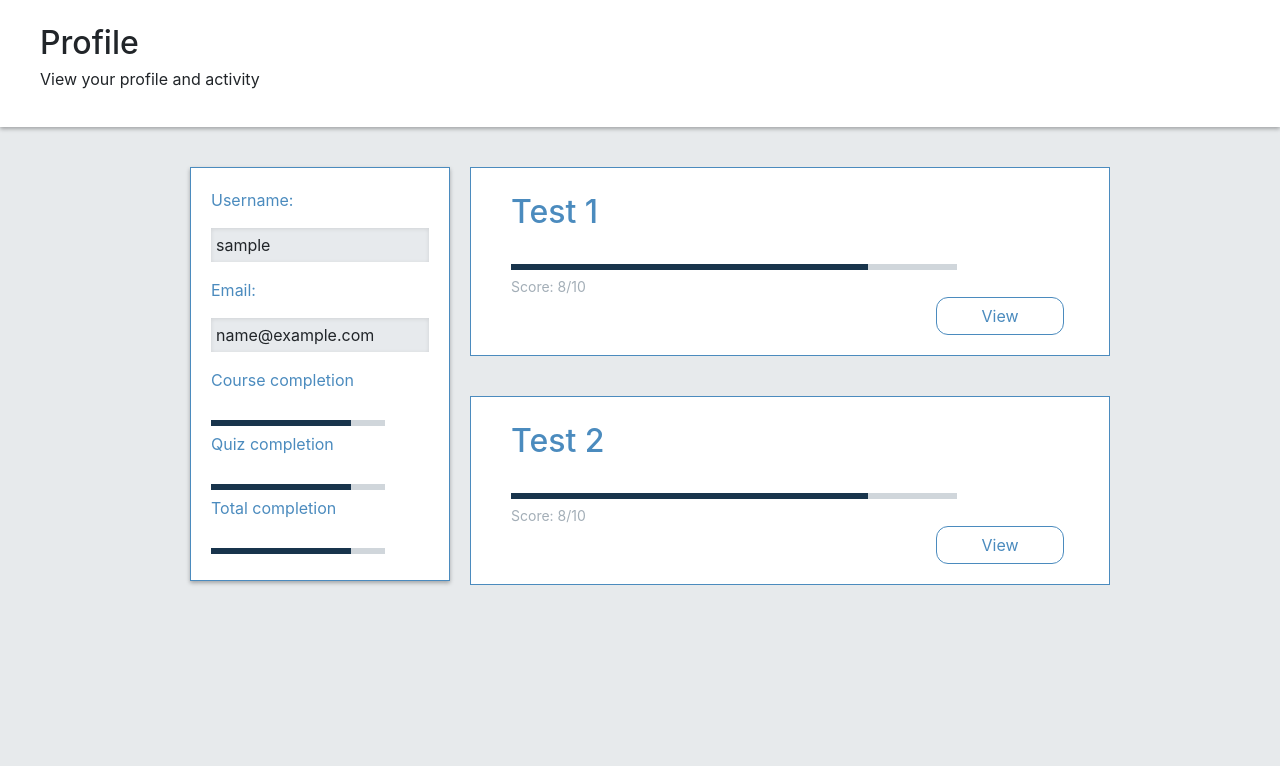
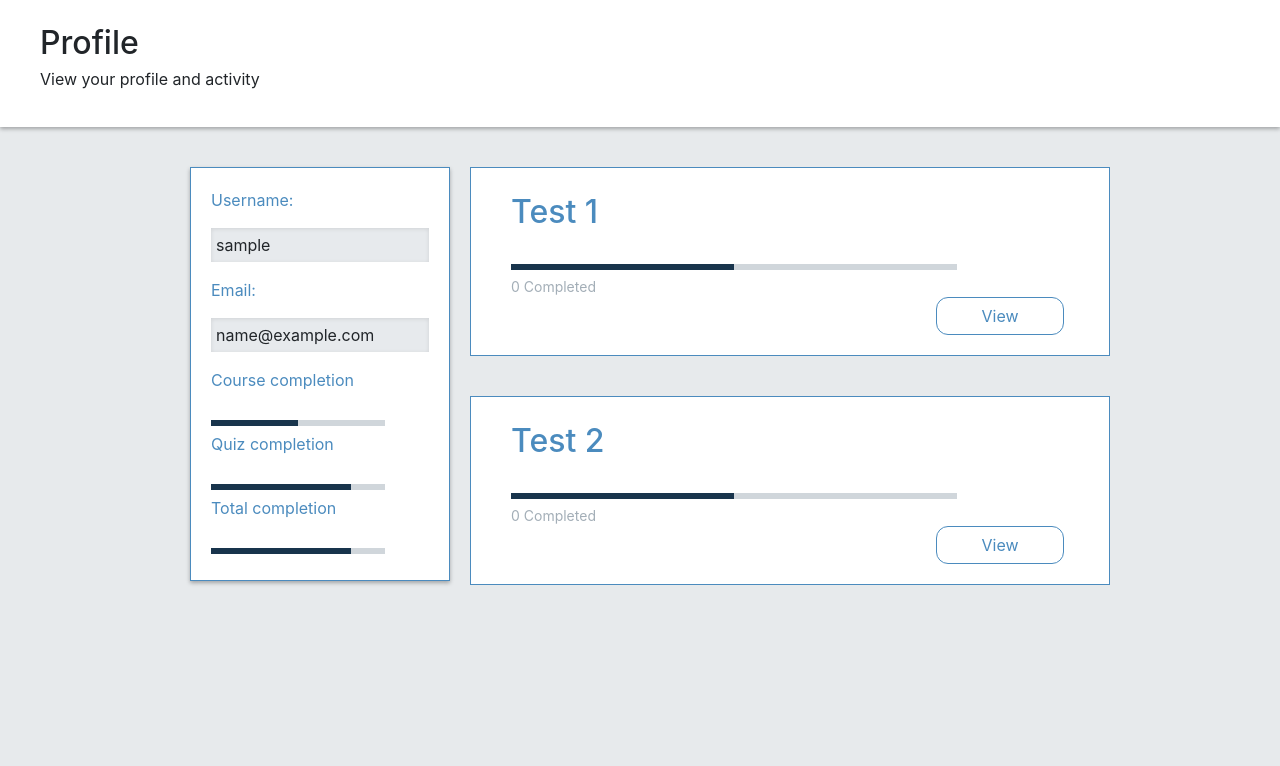
Before and after one commit to PythonPerfect/PythonPerfect, a Flask app: page /profile in a window 1280 px wide. Shown: the part 71-837 px from the top of the page. Run offline with Flask 2, Linux system fonts and the light colour scheme; the visitor is signed in with stand-in values (Sample User, id 1); data comes from the database, SQL or seed files in the repository; data that the repository does not hold is empty; some libraries are stand-ins or nearby versions.

Commit message:
course progress track in dashboard and profile

```diff
--- a/app/routes.py
+++ b/app/routes.py
@@ -24,6 +24,7 @@ def delete_course(del_course_id):
     db.session.delete(course)
     db.session.commit()
     return redirect(url_for('dashboard'))
+
 
 @app.route("/")
 def index():
@@ -96,13 +97,16 @@ def registerAdmin():
 @login_required
 def dashboard():
   form = AddCourseForm()
+  content_form = AddContentForm()
   if form.validate_on_submit():
     course = Course(title=form.title.data)
+    content = Content(title=content_form.title.data)
     db.session.add(course)
     db.session.commit()
 
   all_courses = Course.query.all()
-  return render_template("dashboard.html", title="Dashboard", form=form, courses=all_courses)
+  all_content = Content.query.all()
+  return render_template("dashboard.html", title="Dashboard", form=form, courses=all_courses, no_of_con=len(all_content), content_seen=0)
 
 
 @app.route("/course/<course_id>", methods=["POST", "GET"])
@@ -177,7 +181,9 @@ def view_content(content_id):
 @app.route("/profile")
 @login_required
 def profile():
-  return render_template("profile.html", title="Profile", user=current_user, courses=["Test 1", "Test 2"])
+  form = AddCourseForm()
+  all_courses = Course.query.all()
+  return render_template("profile.html", title="Profile", user=current_user, courses=["Test 1", "Test 2"],no_of_courses=len(all_courses))
 
 @app.route("/quiz")
 @login_required
--- a/app/templates/dashboard.html
+++ b/app/templates/dashboard.html
@@ -64,8 +64,8 @@
             <i class="fa fa-trash-alt p-1 course-del"></i>
           </a>
           <p class="course-title py-blue">{{course.title}}</p>
-          <progress class="course-progress" value="80" max="100">32%</progress>
-          <p class="course-score">8/10 Completed</p>
+          <progress class="course-progress" value=content_seen max={{no_of_con}}></progress>
+          <p class="course-score">{{content_seen}}/{{no_of_con}} Completed</p>
           <a href="{{url_for('course', course_id=course.id)}}"
             ><span class="course-button btn btn-outline py-btn-blue"
               >Continue</span
--- a/app/templates/profile.html
+++ b/app/templates/profile.html
@@ -28,7 +28,7 @@
                 <p class="py-blue">
                     Course completion
                 </p>
-                <progress class="course-progress" value="80" max="100">32%</progress>
+                <progress class="course-progress" value=0.5 max=no_of_courses>32%</progress>
                 <p class="py-blue">
                 Quiz completion
                 </p>
@@ -49,8 +49,8 @@
             <li class="dash-course content-list-item">
               <div>
                 <p class="course-title py-blue">{{course}}</p>
-                <progress class="course-progress" value="80" max="100">32%</progress>
-                <p class="course-score">Score: 8/10</p>
+                <progress class="course-progress" value=0.5 max=no_of_courses>32%</progress>
+                <p class="course-score">{{no_of_courses}} Completed</p>
                 <a
                   ><span class="course-button btn btn-outline py-btn-blue"
                     >View</span
```
Also changed, not shown: 1 other file.
